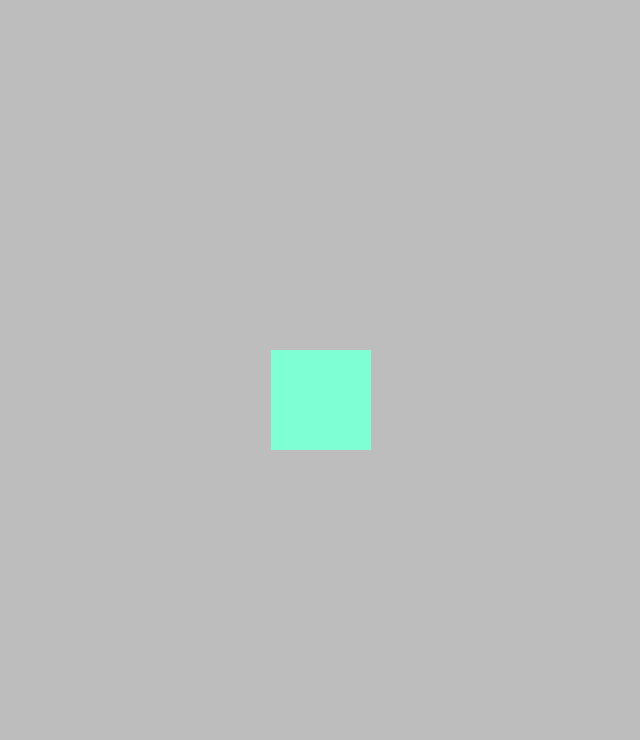
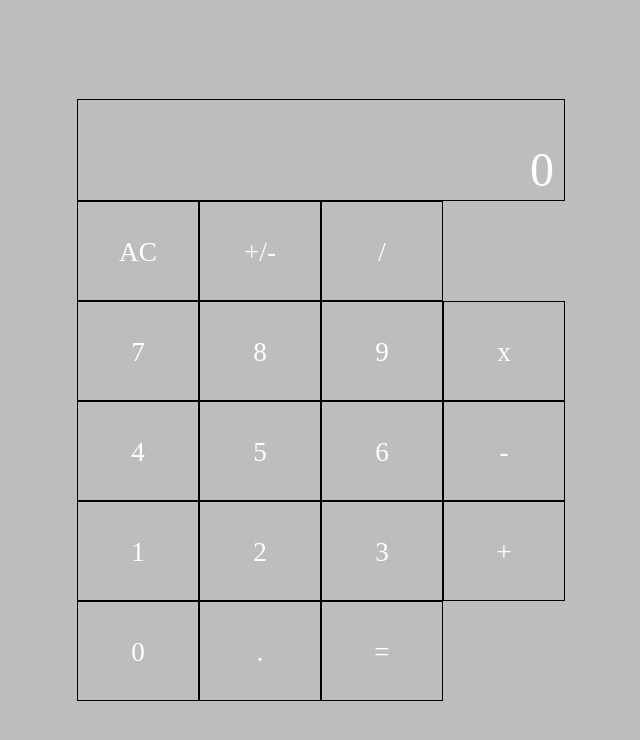
Before and after one commit to dinhtq/simple-calculator-tutorial, a plain HTML site: page index.html in a window 1280 px wide. Shown: the whole page, without its empty margins (319-959 px from the left). Drawn offline with Linux system fonts and the light colour scheme.

Commit message:
ui layout - add in rows and columns html and css

```diff
--- a/css/styles.css
+++ b/css/styles.css
@@ -9,7 +9,29 @@ html, body {
 }
 
 #calculator-container {
-  background-color: aquamarine;
-  min-width: 100px;
-  min-height: 100px;
+  display: flex;
+  flex-direction: column;
+  color: white;
 }
+
+#calculator-container .row {
+  display: flex;
+  height: 100px;
+}
+
+#calculator-container .row.display {
+  justify-content: flex-end;
+  font-size: 3em;
+  line-height: 2.9;
+  padding-right: 10px;
+  border: 1px solid black;
+}
+
+#calculator-container .row .btn {
+  padding: 10px;
+  width: 100px;
+  line-height: 3;
+  text-align: center;
+  font-size: 1.7em;
+  border: 1px solid black;
+}
--- a/index.html
+++ b/index.html
@@ -7,7 +7,37 @@
   <body>
 
     <div id="calculator-container">
-
+      <div class="row display">
+        <span id="result">0</span>
+      </div>
+      <div class="row">
+        <div id="reset" class="btn">AC</div>
+        <div class="btn">+/-</div>
+        <div id="divide" class="btn">/</div>
+      </div>
+      <div class="row">
+        <div class="btn">7</div>
+        <div class="btn">8</div>
+        <div class="btn">9</div>
+        <div id="multiply" class="btn">x</div>
+      </div>
+      <div class="row">
+        <div class="btn">4</div>
+        <div class="btn">5</div>
+        <div class="btn">6</div>
+        <div id="minus" class="btn">-</div>
+      </div>
+      <div class="row">
+        <div class="btn">1</div>
+        <div class="btn">2</div>
+        <div class="btn">3</div>
+        <div id="add" class="btn">+</div>
+      </div>
+      <div class="row">
+        <div class="btn">0</div>
+        <div class="btn">.</div>
+        <div class="btn">=</div>
+      </div>
     </div>
 
     <script src="./js/main.js"></script>
```
